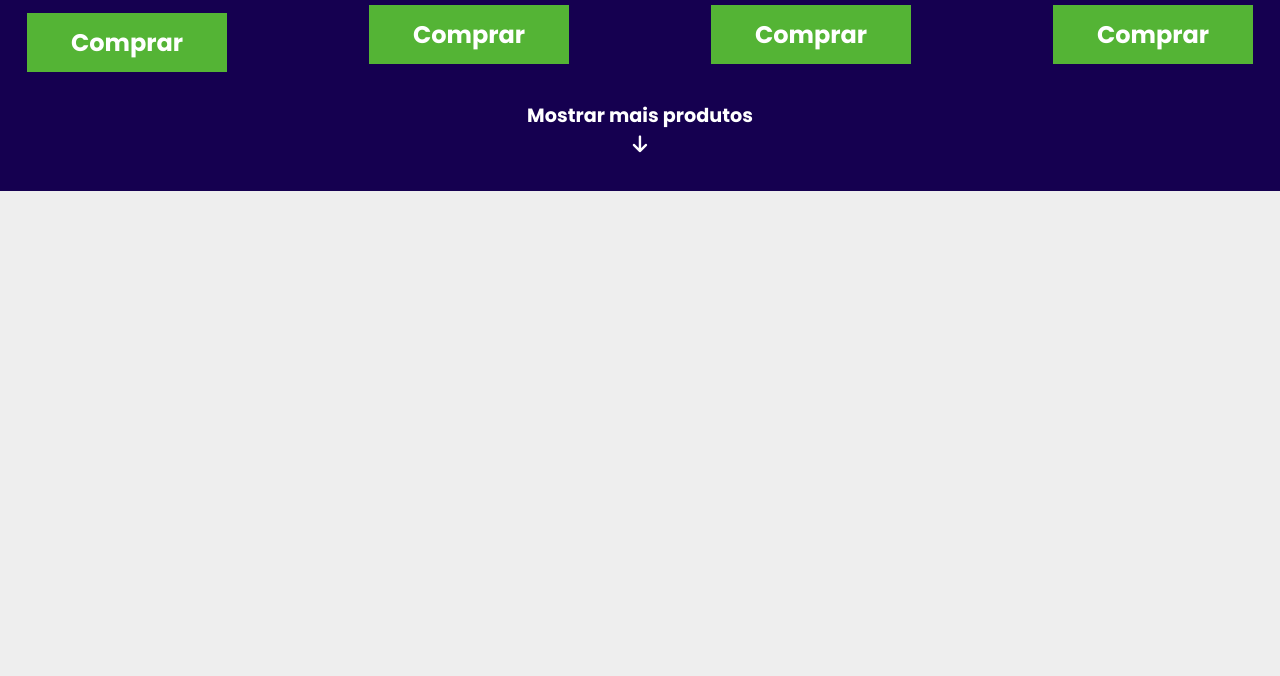
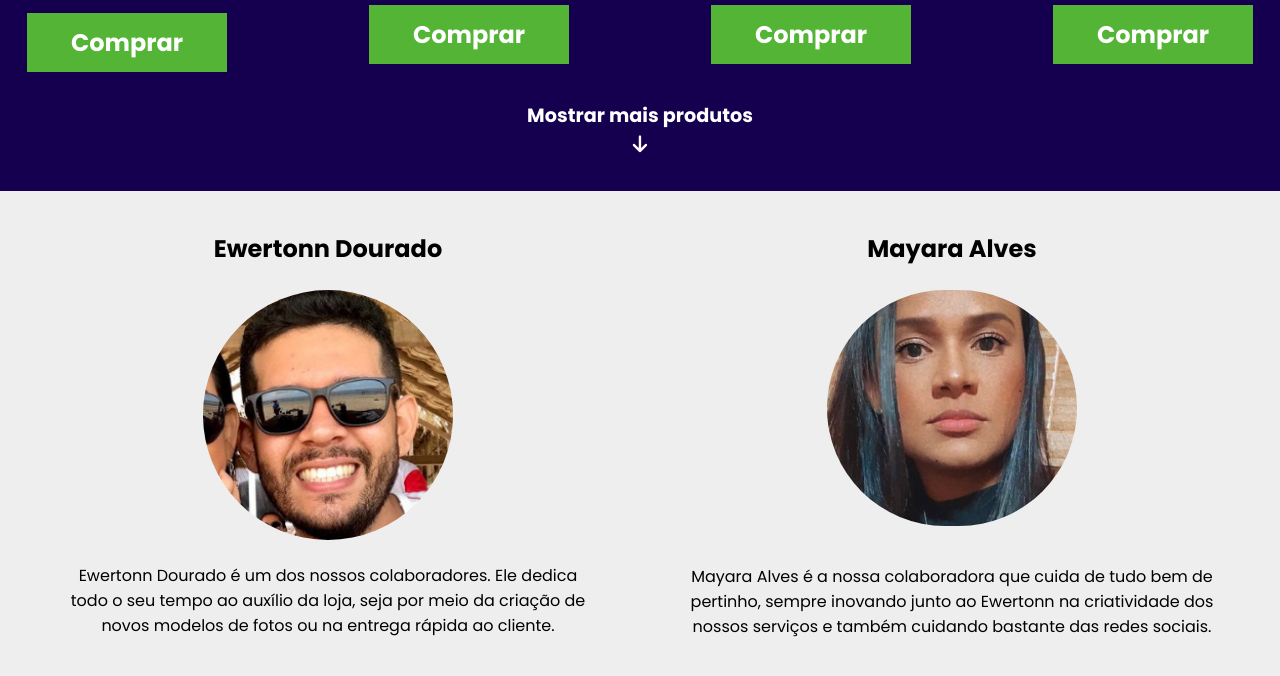
Before and after one commit to evaaldo/love-photos-website, a plain HTML site: page src/index.html in a window 1280 px wide. Shown: the part 2885-3561 px from the top of the page. Before the commit the page ends 3076 px from the top, so only its background shows below. Drawn offline with Linux system fonts and the light colour scheme.

Commit message:
Criação da aba de colaboradores e manutenção do botão de compra

```diff
--- /dev/null
+++ b/css/colaboradores.css
@@ -0,0 +1,33 @@
+.colaboradores {
+    padding: 1em;
+    display: flex;
+    flex-direction: row;
+    text-align: center;
+}
+
+.colaborador-1 {
+    width: 50vw;
+}
+
+.colaborador-2 {
+    width: 50vw;
+}
+
+.colaborador__titulo {
+    font-weight: 700;
+    padding: 1em 0;
+}
+
+.colaborador__img {
+    width: 250px;
+    width: 250px;
+    border-radius: 150px;
+}
+
+.colaborador__texto {
+    padding: 1em 3em;
+}
+
+.texto-mayara {
+    padding: 1.95em 2.5em;
+}
--- a/css/mostruario.css
+++ b/css/mostruario.css
@@ -56,10 +56,10 @@
     width: 200px;
     cursor: pointer;
     border: none;
-    transition: all .3s;
+    transition: all .2s;
 }
 
-.mostruario__produto-botao:active {
+.mostruario__produto-botao:hover {
     transform: scale(1.05);
 }
 
--- a/css/style.css
+++ b/css/style.css
@@ -3,6 +3,7 @@
 @import url('sobre.css');
 @import url('servicos.css');
 @import url('mostruario.css');
+@import url('colaboradores.css');
 
 :root {
     --fonte-principal: "Poppins";
--- a/src/index.html
+++ b/src/index.html
@@ -241,5 +241,17 @@
                 </div>
             </div>
     </section>
+    <section class="colaboradores">
+        <div class="colaborador-1">
+            <h1 class="colaborador__titulo">Ewertonn Dourado</h1>
+            <img class="colaborador__img" src="/img/ewertonn.png" alt="Ewertonn Dourado">
+            <p class="colaborador__texto">Ewertonn Dourado é um dos nossos colaboradores. Ele dedica todo o seu tempo ao auxílio da loja, seja por meio da criação de novos modelos de fotos ou na entrega rápida ao cliente.</p>
+        </div>
+        <div class="colaborador-2">
+            <h1 class="colaborador__titulo">Mayara Alves</h1>
+            <img class="colaborador__img" src="/img/mayara.png" alt="Mayara Alves">
+            <p class="colaborador__texto texto-mayara">Mayara Alves é a nossa colaboradora que cuida de tudo bem de pertinho, sempre inovando junto ao Ewertonn na criatividade dos nossos serviços e também cuidando bastante das redes sociais.</p>
+        </div>
+    </section>
 </body>
 </html>
```
Also changed, not shown: img/ewertonn.png (added), img/mayara.png (added).
